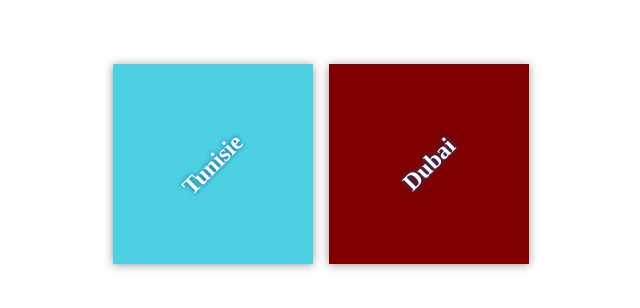
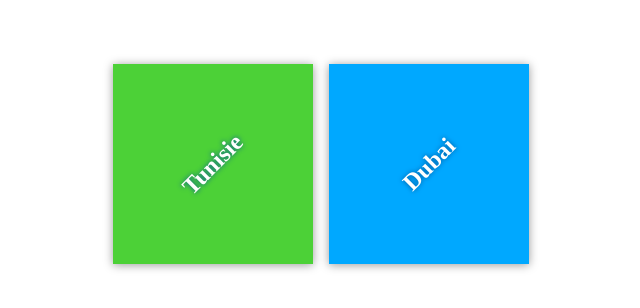
Before and after one commit to MehdiElayeb/git-repo-by-mehdi, a plain HTML site: page index.html in a window 1280 px wide. Shown: the part 236-544 px from the top of the page, without its empty margins (319-959 px from the left). Drawn offline with Linux system fonts and the light colour scheme.

Commit message:
change color square

```diff
--- a/css/app.css
+++ b/css/app.css
@@ -52,9 +52,9 @@ h2 {
 }
 
 #belize {
-    background-color: #4dd0e1;
+    background-color: #4cd137;
 }
 
 #barcelona {
-    background-color: #800000;
+    background-color: #00a8ff;
 }
```
